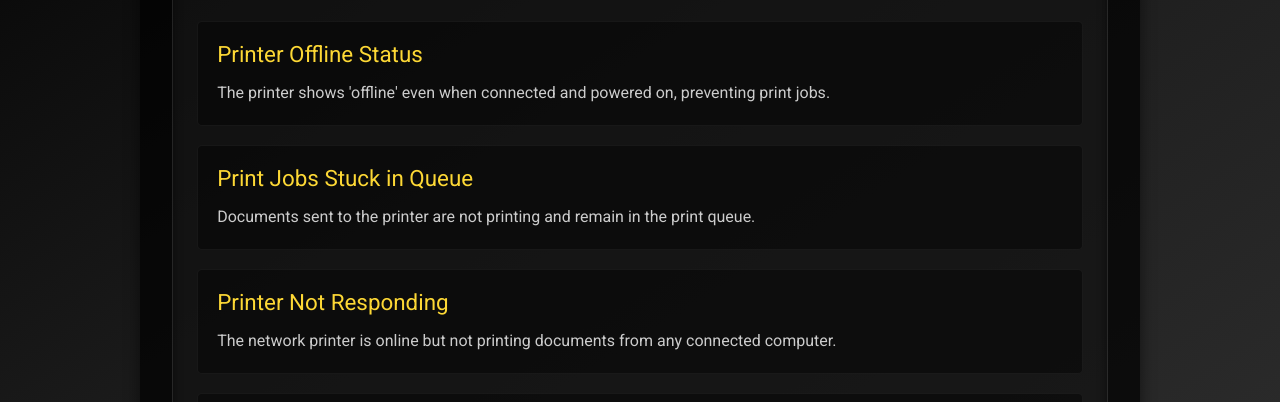
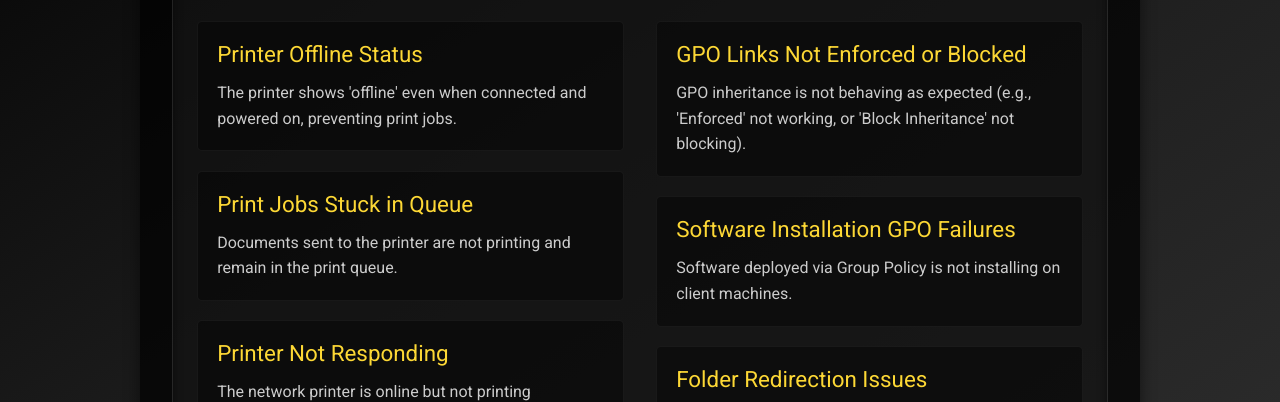
Before and after one commit to ArchangelAzazil/NOC-tutorial, a plain HTML site: page index.html in a window 1280 px wide. Shown: the part 343-745 px from the top of the page. Drawn offline with Linux system fonts and the light colour scheme.

Commit message:
2nd update

```diff
--- a/style.css
+++ b/style.css
@@ -226,3 +226,20 @@ body {
         margin-bottom: 1rem;
     }
 }
+/* Auto-balancing columns for issues list */
+#issues-list {
+    column-count: 2;
+    column-gap: 2rem;
+    column-fill: balance; /* Ensures equal height columns */
+}
+
+.tutorial-item {
+    break-inside: avoid; /* Prevents items from splitting across columns */
+}
+
+/* Responsive: single column on smaller screens */
+@media (max-width: 768px) {
+    #issues-list {
+        column-count: 1;
+    }
+}
```
